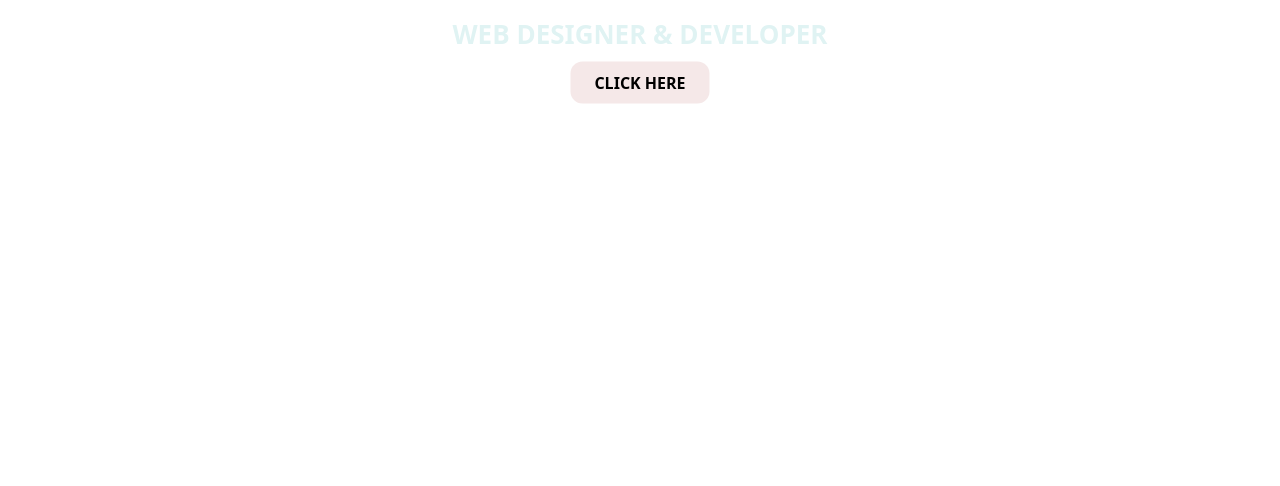
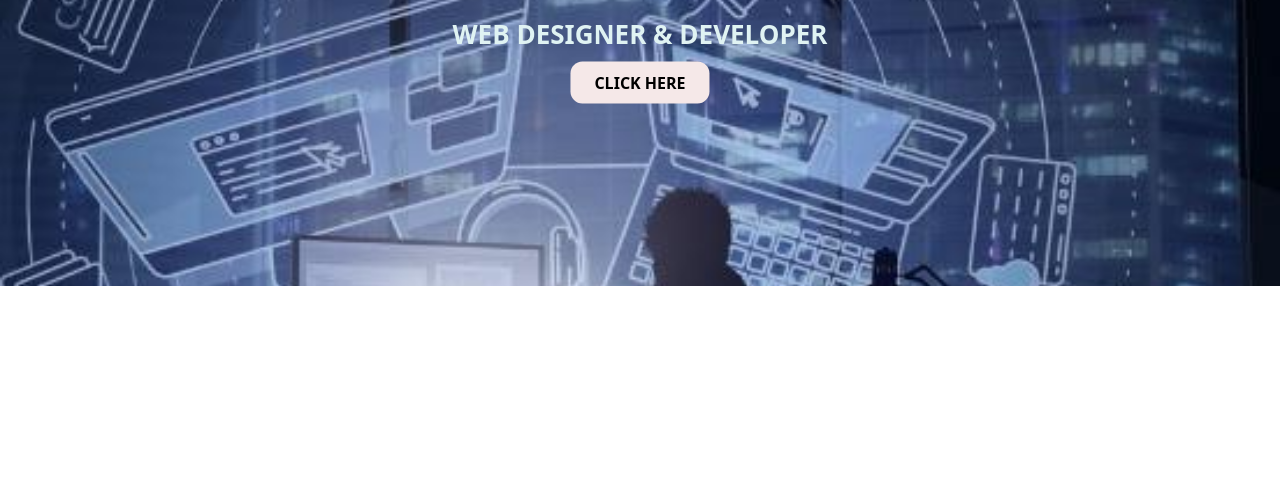
Before and after one commit to AKrishna45/banner, a plain HTML site: page index.html in a window 1280 px wide. Shown: the part 314-800 px from the top of the page. Drawn offline with Linux system fonts and the light colour scheme.

Commit message:
style.css

```diff
--- a/css/style.css
+++ b/css/style.css
@@ -8,7 +8,7 @@ html,body{
 
 .main-image{
     position: relative;
-    background:url(./image.jpg);
+    background:url(../image/image.jpg);
     background-size: cover;
     height: 600px;
     overflow: hidden;
```
